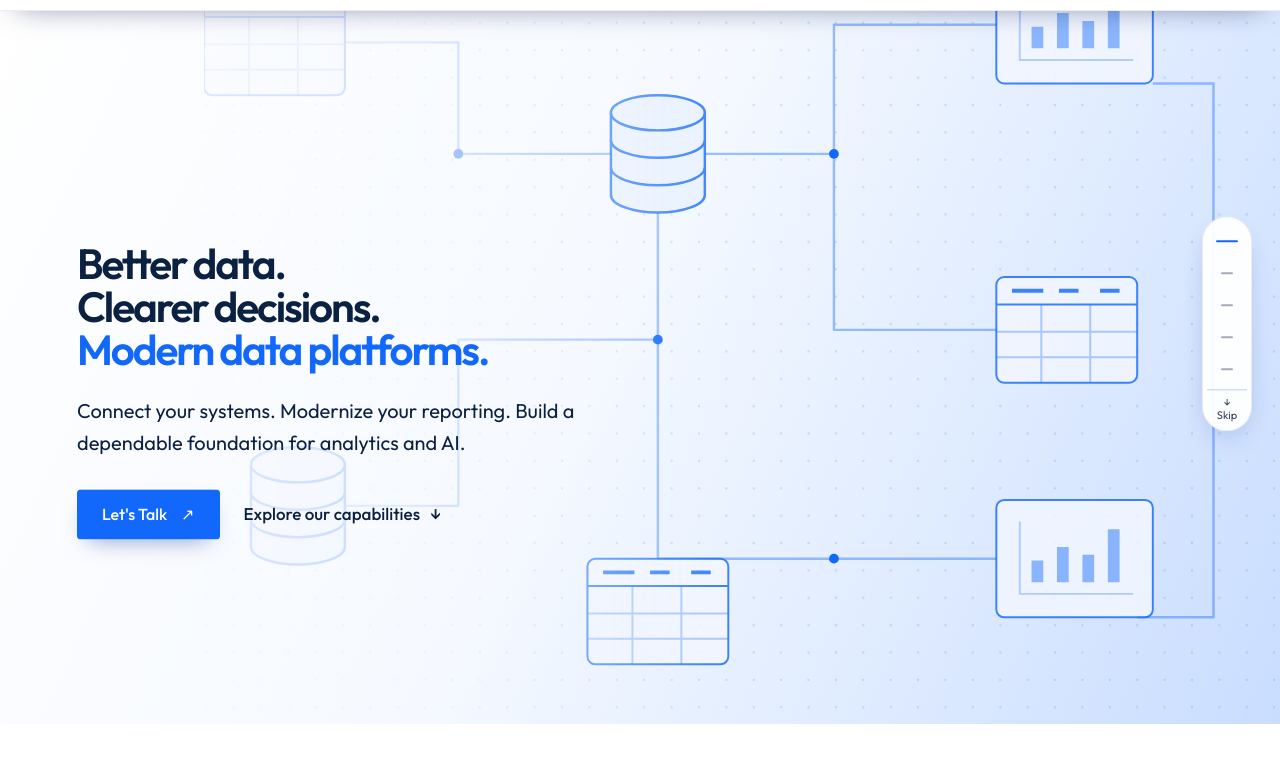
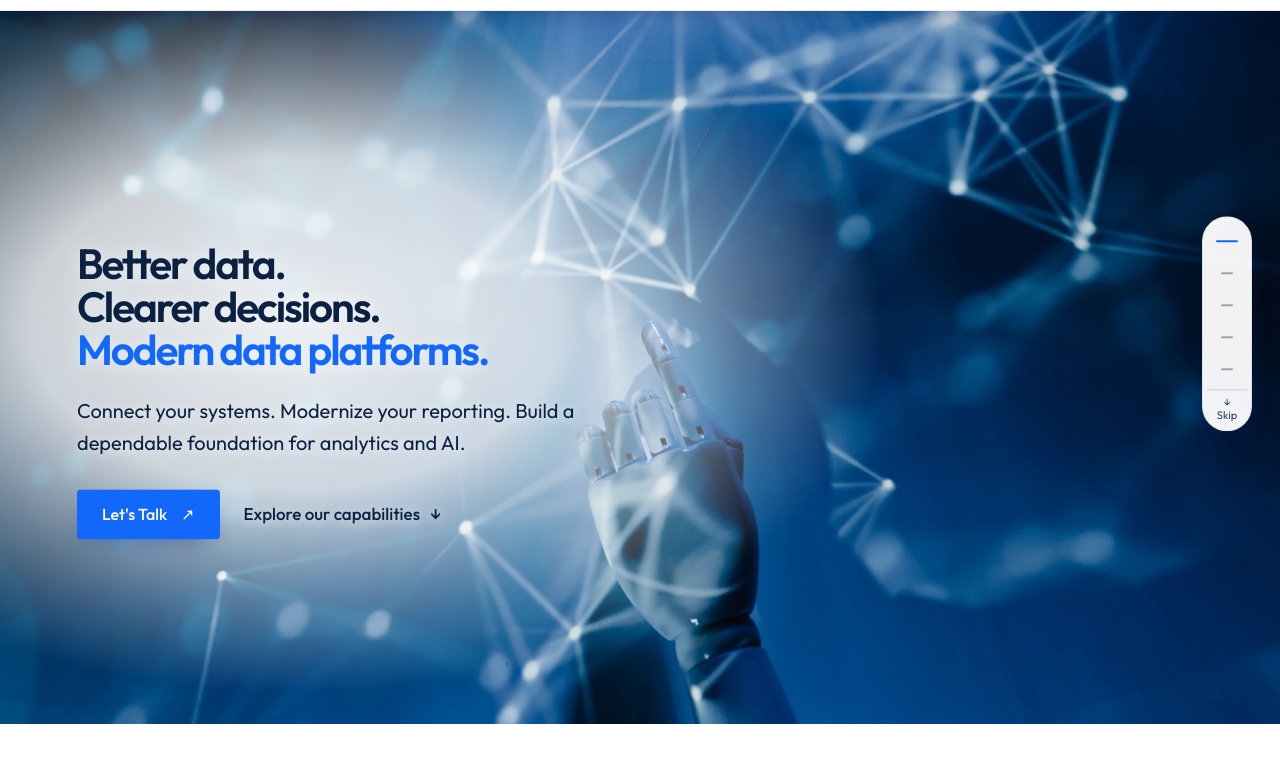
Before and after one commit to smandala1/GenieProTech, a plain HTML site: page index.html in a window 1280 px wide. Shown: the part 76-838 px from the top of the page. Drawn offline with Linux system fonts and the light colour scheme.

Commit message:
Use blue data network photo for home hero
Co-Authored-By: Claude Opus 5.5 <noreply@anthropic.com>

```diff
--- a/index.html
+++ b/index.html
@@ -39,7 +39,7 @@
 
     <section class="gp-story" id="story" aria-label="GeniePro Technologies Inc. overview">
       <div class="gp-stage">
-        <div class="gp-bg gp-bg-data" data-bg="0" aria-hidden="true"></div>
+        <div class="gp-bg gp-bg-photo" data-bg="0" style="background-image:url('assets/img/data-network.jpg')" aria-hidden="true"></div>
         <div class="gp-bg gp-bg-tint gp-bg-blend gp-photo-left" data-bg="1" aria-hidden="true"></div>
         <div class="gp-bg gp-bg-grid gp-bg-blend gp-photo-right" data-bg="2" aria-hidden="true"></div>
         <div class="gp-bg gp-bg-photo" data-bg="3" style="background-image:url('assets/img/workshop.jpg')" aria-hidden="true"></div>
```
Also changed, not shown: assets/img/data-network.jpg (added), 1 other file.
